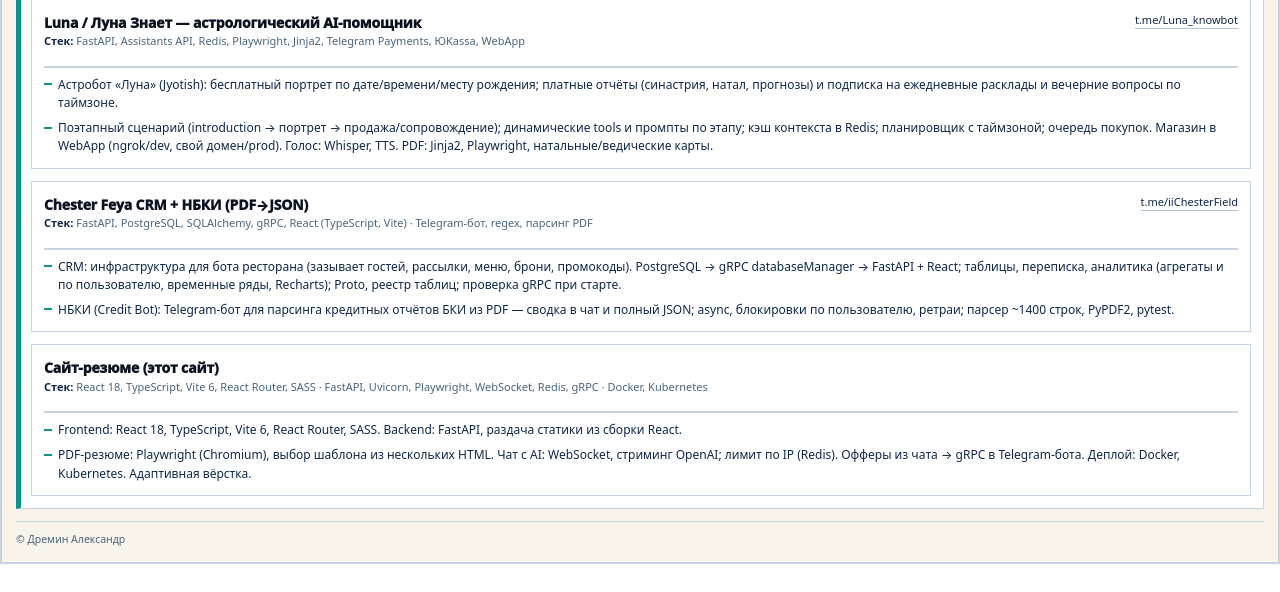
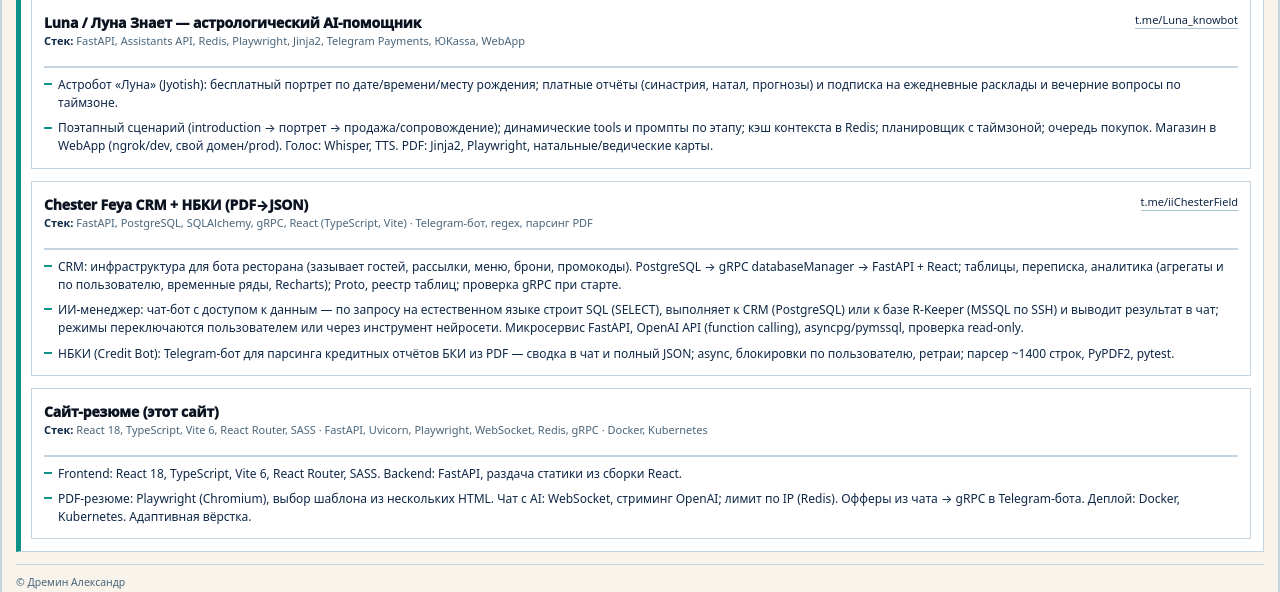
Before and after one commit to azora929/myResume, a Python web app: template webApp/assets/templates/template_a.html in a window 1280 px wide. Shown: the part 947-1539 px from the top of the page. Before the commit the page ends 1511 px from the top, so only its background shows below. Run offline with Jinja, Linux system fonts and the light colour scheme; the template is opened without the code that fills it, so the values that code supplies are empty.

Commit message:
Дополнение про crm систему

```diff
--- a/webApp/assets/templates/template_a.html
+++ b/webApp/assets/templates/template_a.html
@@ -424,6 +424,7 @@
           </div>
           <ul class="bul">
             <li>CRM: инфраструктура для бота ресторана (зазывает гостей, рассылки, меню, брони, промокоды). PostgreSQL → gRPC databaseManager → FastAPI + React; таблицы, переписка, аналитика (агрегаты и по пользователю, временные ряды, Recharts); Proto, реестр таблиц; проверка gRPC при старте.</li>
+            <li>ИИ-менеджер: чат-бот с доступом к данным — по запросу на естественном языке строит SQL (SELECT), выполняет к CRM (PostgreSQL) или к базе R-Keeper (MSSQL по SSH) и выводит результат в чат; режимы переключаются пользователем или через инструмент нейросети. Микросервис FastAPI, OpenAI API (function calling), asyncpg/pymssql, проверка read-only.</li>
             <li>НБКИ (Credit Bot): Telegram-бот для парсинга кредитных отчётов БКИ из PDF — сводка в чат и полный JSON; async, блокировки по пользователю, ретраи; парсер ~1400 строк, PyPDF2, pytest.</li>
           </ul>
         </article>
--- a/webApp/assets/templates/template_b.html
+++ b/webApp/assets/templates/template_b.html
@@ -317,6 +317,7 @@
         </div>
         <ul class="bul">
           <li>CRM: инфраструктура для бота ресторана (рассылки, меню, брони, промокоды). PostgreSQL → gRPC databaseManager → FastAPI + React; таблицы, переписка, аналитика; Proto, реестр таблиц; проверка gRPC при старте.</li>
+          <li>ИИ-менеджер: чат-бот с доступом к данным — по запросу строит SQL (SELECT), выполняет к CRM (PostgreSQL) или R-Keeper (MSSQL по SSH), выводит результат в чат; режимы переключаются пользователем или через инструмент нейросети. FastAPI, OpenAI (function calling), asyncpg/pymssql, read-only.</li>
           <li>НБКИ (Credit Bot): парсинг кредитных отчётов БКИ из PDF — сводка в чат + JSON; async, блокировки по пользователю, PyPDF2, pytest.</li>
         </ul>
       </article>
--- a/webApp/assets/templates/template_c.html
+++ b/webApp/assets/templates/template_c.html
@@ -325,6 +325,7 @@
         </div>
         <ul class="bul">
           <li>CRM: инфраструктура для бота ресторана (рассылки, меню, брони, промокоды). PostgreSQL → gRPC databaseManager → FastAPI + React; таблицы, переписка, аналитика; Proto, реестр таблиц; проверка gRPC при старте.</li>
+          <li>ИИ-менеджер: чат-бот с доступом к данным — по запросу строит SQL (SELECT), выполняет к CRM (PostgreSQL) или R-Keeper (MSSQL по SSH), выводит результат в чат; режимы переключаются пользователем или через инструмент нейросети. FastAPI, OpenAI (function calling), asyncpg/pymssql, read-only.</li>
           <li>НБКИ (Credit Bot): парсинг кредитных отчётов БКИ из PDF — сводка в чат + JSON; async, блокировки по пользователю, PyPDF2, pytest.</li>
         </ul>
       </article>
--- a/webApp/reactFrontEnd/src/components/projects/ProjectsSection.tsx
+++ b/webApp/reactFrontEnd/src/components/projects/ProjectsSection.tsx
@@ -340,6 +340,7 @@ function CrmNbkiSlide() {
             <span className="tag">gRPC</span>
             <span className="tag">React/Vite</span>
             <span className="tag">PDF→JSON</span>
+            <span className="tag">OpenAI</span>
           </div>
         </header>
 
@@ -349,7 +350,7 @@ function CrmNbkiSlide() {
               <span className="pIcon" aria-hidden="true">{gridIcon}</span>
               <div>
                 <h3 className="pCard__title">Chester Feya CRM</h3>
-                <p className="pCard__desc">Инфраструктура для бота ресторана: привлечение гостей, рассылки, меню, брони, промокоды. Веб-панель: таблицы, переписка, аналитика</p>
+                <p className="pCard__desc">Инфраструктура для бота ресторана: привлечение гостей, рассылки, меню, брони, промокоды. Веб-панель: таблицы, переписка, аналитика. ИИ-менеджер: чат с доступом к данным — строит SQL по запросу и выводит сводки из CRM или R-Keeper.</p>
               </div>
             </div>
             <div className="pCard__body">
@@ -358,6 +359,7 @@ function CrmNbkiSlide() {
                 <li>PostgreSQL → gRPC databaseManager (SQLAlchemy) → FastAPI REST + React SPA; проверка gRPC при старте</li>
                 <li>Таблицы: пагинация, поиск по полям и ID, редактирование строк</li>
                 <li>Переписка с пользователями, аналитика: агрегаты и персональная по пользователю, временные ряды, графики (Recharts)</li>
+                <li><strong>ИИ-менеджер:</strong> чат-помощник с доступом к данным — по запросу на естественном языке формирует SQL (только SELECT), выполняет к выбранной БД и возвращает результат в чат (в т.ч. таблицы). Два режима: <em>Честер Фей</em> (PostgreSQL, CRM: пользователи, сообщения, брони, коктейли, рулетка, промокоды) и <em>R-Keeper</em> (MSSQL по SSH: выручка, смены, блюда, визиты). Режим задаётся вручную или через инструмент нейросети; сессии сохраняются. Микросервис FastAPI, OpenAI API (function calling), asyncpg/pymssql, проверка read-only</li>
                 <li>Protocol Buffers, реестр таблиц и моделей, кодогенерация стабов</li>
               </ul>
             </div>
```
